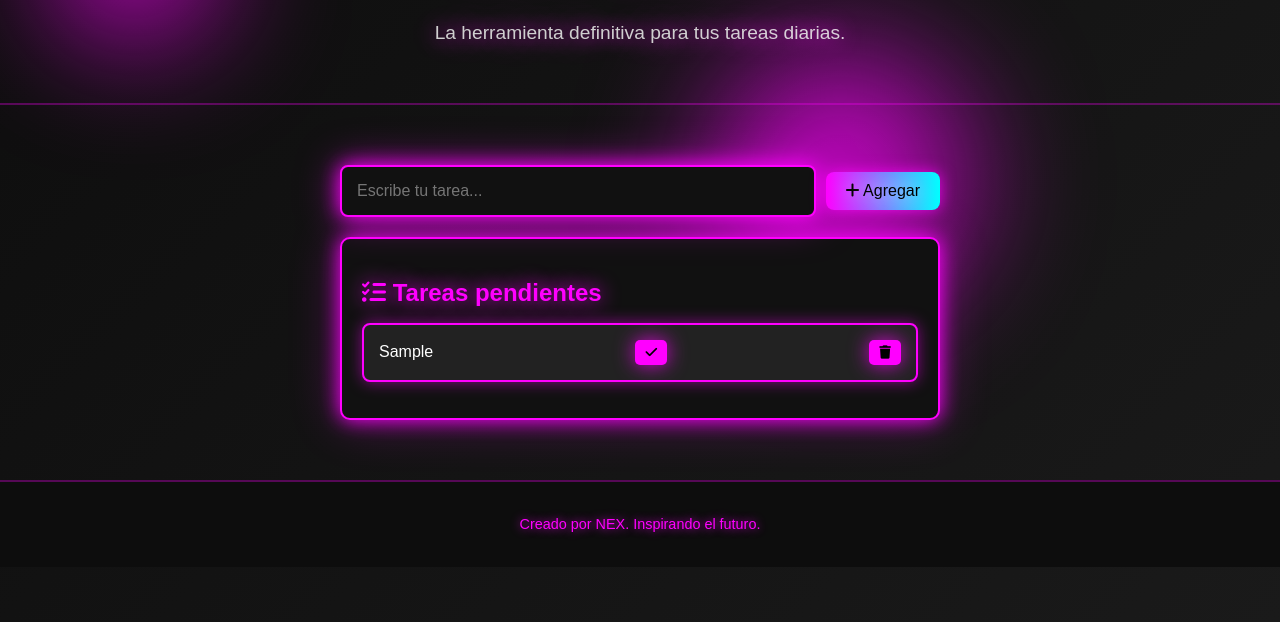
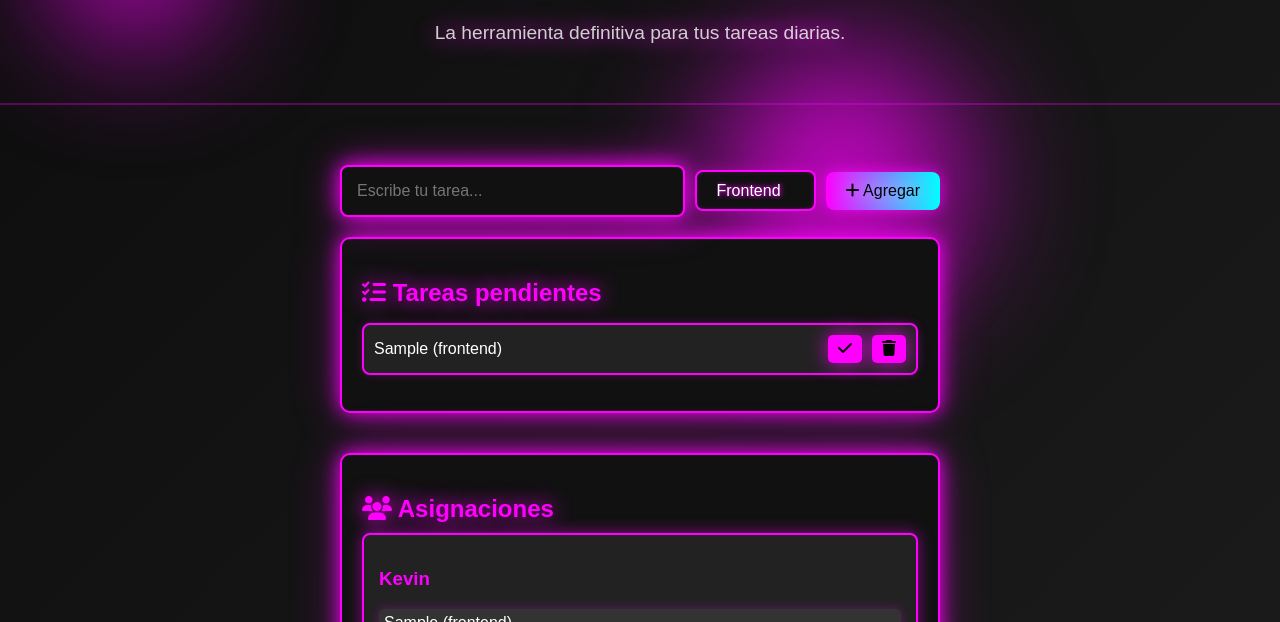
Before and after one commit to NEX-Enterprise/NexCheck, a plain HTML site: page index.html in a window 1280 px wide. Both pictures are taken after typing "Sample" into the empty fields and a click on the button "Agregar". Shown: the part 178-800 px from the top of the page. Drawn offline with Linux system fonts and the light colour scheme.

Commit message:
Update Web

```diff
--- a/index.html
+++ b/index.html
@@ -30,6 +30,13 @@
         placeholder="Escribe tu tarea..."
         class="neon-input"
       />
+      <select id="taskCategory" class="neon-select">
+        <option value="frontend">Frontend</option>
+        <option value="backend">Backend</option>
+        <option value="UI/UX">UI/UX</option>
+        <option value="testing">Testing</option>
+        <option value="databases">Databases</option>
+      </select>
       <button id="addTaskButton" class="neon-button">
         <i class="fas fa-plus"></i> Agregar
       </button>
@@ -38,7 +45,13 @@
     <!-- Lista de tareas -->
     <section class="task-list">
       <h2><i class="fas fa-tasks"></i> Tareas pendientes</h2>
-      <ul id="tasks"></ul>
+      <ul id="tasks" class="task-items"></ul>
+    </section>
+
+    <!-- Asignaciones -->
+    <section class="assignments">
+      <h2><i class="fas fa-users"></i> Asignaciones</h2>
+      <div id="assignmentsContainer"></div>
     </section>
   </main>
 
--- a/script.js
+++ b/script.js
@@ -1,32 +1,117 @@
-const taskInput = document.getElementById('taskInput');
-const addTaskButton = document.getElementById('addTaskButton');
-const tasks = document.getElementById('tasks');
+// Equipo y especialidades
+const teamMembers = [
+  { name: "Kevin", specialties: ["frontend", "UI/UX"] },
+  { name: "Brian", specialties: ["backend", "databases"] },
+  { name: "Yaisel", specialties: ["testing", "frontend"] },
+  { name: "Owen", specialties: ["testing", "frontend"] },
+];
 
-function addTask() {
-  const taskText = taskInput.value.trim();
-  if (!taskText) return;
+// Listas de tareas y asignaciones
+const tasks = [];
+let assignments = {};
 
-  const taskItem = document.createElement('li');
-  const taskContent = document.createElement('span');
-  taskContent.textContent = taskText;
+// Referencias del DOM
+const taskInput = document.getElementById("taskInput");
+const taskCategory = document.getElementById("taskCategory");
+const addTaskButton = document.getElementById("addTaskButton");
+const taskList = document.getElementById("tasks");
+const assignmentsContainer = document.getElementById("assignmentsContainer");
 
-  const completeButton = document.createElement('button');
-  completeButton.innerHTML = '<i class="fas fa-check"></i>';
-  completeButton.onclick = () => taskItem.classList.toggle('completed');
+// Agregar tarea
+addTaskButton.addEventListener("click", () => {
+  const description = taskInput.value.trim();
+  const category = taskCategory.value;
 
-  const deleteButton = document.createElement('button');
-  deleteButton.innerHTML = '<i class="fas fa-trash"></i>';
-  deleteButton.onclick = () => tasks.removeChild(taskItem);
+  if (description) {
+    // Agregar tarea al array
+    tasks.push({ description, category });
+    updateTaskList();
+    assignTasks();
+    taskInput.value = "";
+  }
+});
 
-  taskItem.appendChild(taskContent);
-  taskItem.appendChild(completeButton);
-  taskItem.appendChild(deleteButton);
-
-  tasks.appendChild(taskItem);
-  taskInput.value = '';
+// Actualizar lista de tareas
+function updateTaskList() {
+  taskList.innerHTML = tasks
+    .map(
+      (task, index) =>
+        `<li>${task.description} (${task.category})</li>`
+    )
+    .join("");
 }
 
-addTaskButton.onclick = addTask;
-taskInput.addEventListener('keypress', (e) => {
-  if (e.key === 'Enter') addTask();
-});
+// Asignar tareas
+function assignTasks() {
+  assignments = {}; // Reiniciar asignaciones
+
+  // Inicializar asignaciones para cada miembro
+  teamMembers.forEach((member) => {
+    assignments[member.name] = [];
+  });
+
+  // Asignar tareas según especialización
+  tasks.forEach((task) => {
+    const bestMatch = teamMembers.find((member) =>
+      member.specialties.includes(task.category)
+    );
+
+    if (bestMatch) {
+      assignments[bestMatch.name].push(task);
+    }
+  });
+
+  updateAssignments();
+}
+
+// Actualizar visualización de asignaciones
+function updateAssignments() {
+  assignmentsContainer.innerHTML = Object.entries(assignments)
+    .map(
+      ([member, tasks]) => `
+      <div class="assignment-card">
+        <h3>${member}</h3>
+        <ul>
+          ${tasks
+            .map((task) => `<li>${task.description} (${task.category})</li>`)
+            .join("")}
+        </ul>
+      </div>
+    `
+    )
+    .join("");
+}
+
+// Agregar tarea con botones de acción
+function updateTaskList() {
+  taskList.innerHTML = tasks
+    .map(
+      (task, index) => `
+      <li class="${task.completed ? "completed" : ""}">
+        ${task.description} (${task.category})
+        <div class="task-buttons">
+          <button onclick="toggleComplete(${index})" title="Marcar como completada">
+            <i class="fas ${task.completed ? "fa-undo" : "fa-check"}"></i>
+          </button>
+          <button onclick="deleteTask(${index})" title="Eliminar tarea">
+            <i class="fas fa-trash"></i>
+          </button>
+        </div>
+      </li>
+    `
+    )
+    .join("");
+}
+
+// Marcar tarea como completada o deshacer
+function toggleComplete(index) {
+  tasks[index].completed = !tasks[index].completed;
+  updateTaskList();
+}
+
+// Eliminar tarea
+function deleteTask(index) {
+  tasks.splice(index, 1); // Quitar la tarea de la lista
+  updateTaskList(); // Actualizar visualmente
+  assignTasks(); // Reasignar tareas
+}
--- a/styles.css
+++ b/styles.css
@@ -5,6 +5,7 @@ body {
     color: #fff;
     overflow: hidden;
     background-color: #0d0d0d;
+    overflow-y: auto; /* Permitir desplazamiento vertical */
   }
 
   #background {
@@ -166,6 +167,135 @@ body {
     box-shadow: 0 0 20px rgba(255, 0, 255, 0.8);
   }
 
+  /* --- Estilo avanzado para el selector --- */
+.neon-select {
+  appearance: none;
+  background: #111;
+  color: #fff;
+  padding: 10px 20px;
+  border: 2px solid #ff00ff;
+  border-radius: 8px;
+  font-size: 16px;
+  outline: none;
+  position: relative;
+  text-shadow: 0 0 5px #ff00ff, 0 0 10px rgba(255, 0, 255, 0.5);
+  box-shadow: 0 0 15px rgba(255, 0, 255, 0.3), inset 0 0 5px rgba(255, 0, 255, 0.2);
+  cursor: pointer;
+  transition: all 0.3s ease;
+}
+
+.neon-select:hover {
+  background: rgba(255, 0, 255, 0.1);
+  box-shadow: 0 0 25px rgba(255, 0, 255, 0.7), inset 0 0 8px rgba(255, 0, 255, 0.5);
+}
+
+.neon-select:focus {
+  border-color: #ff00ff;
+  box-shadow: 0 0 30px rgba(255, 0, 255, 0.9), inset 0 0 10px rgba(255, 0, 255, 0.5);
+}
+
+/* Personalización del ícono desplegable */
+.neon-select::after {
+  content: "▼";
+  font-size: 12px;
+  position: absolute;
+  right: 15px;
+  top: 50%;
+  transform: translateY(-50%);
+  color: #ff00ff;
+  text-shadow: 0 0 5px #ff00ff;
+  pointer-events: none;
+}
+
+
+  /* --- Estilo para las asignaciones --- */
+.assignments {
+  margin-top: 40px;
+  background: #111;
+  padding: 20px;
+  border-radius: 10px;
+  border: 2px solid #ff00ff;
+  box-shadow: 0 0 20px #ff00ff, 0 0 50px rgba(255, 0, 255, 0.3);
+}
+
+.assignments h2 {
+  color: #ff00ff;
+  text-shadow: 0 0 20px #ff00ff;
+  margin-bottom: 10px;
+}
+
+#assignmentsContainer {
+  display: flex;
+  flex-direction: column;
+  gap: 20px;
+}
+
+.assignment-card {
+  background: #222;
+  padding: 15px;
+  border-radius: 8px;
+  border: 2px solid #ff00ff;
+  box-shadow: 0 0 15px rgba(255, 0, 255, 0.5);
+}
+
+.assignment-card h3 {
+  color: #ff00ff;
+}
+
+.assignment-card ul {
+  list-style: none;
+  padding: 0;
+}
+
+.assignment-card li {
+  margin: 5px 0;
+  padding: 5px;
+  background: #333;
+  border-radius: 5px;
+  box-shadow: 0 0 10px rgba(255, 0, 255, 0.3);
+}
+
+/* --- Estilo para las tareas individuales --- */
+.task-items li {
+  display: flex;
+  align-items: center;
+  justify-content: space-between;
+  background: #222;
+  color: #fff;
+  padding: 10px;
+  margin: 5px 0;
+  border-radius: 8px;
+  box-shadow: 0 0 10px rgba(255, 0, 255, 0.2);
+  transition: all 0.3s ease;
+}
+
+.task-items li.completed {
+  text-decoration: line-through;
+  color: rgba(255, 0, 255, 0.5);
+  opacity: 0.7;
+}
+
+.task-buttons {
+  display: flex;
+  gap: 10px;
+}
+
+.task-buttons button {
+  background: none;
+  border: none;
+  color: #ff00ff;
+  font-size: 16px;
+  cursor: pointer;
+  transition: all 0.3s ease;
+}
+
+.task-buttons button:hover {
+  color: #fff;
+  transform: scale(1.2);
+}
+
+
+
   /* --- Pie de página --- */
   .footer {
     text-align: center;
```
